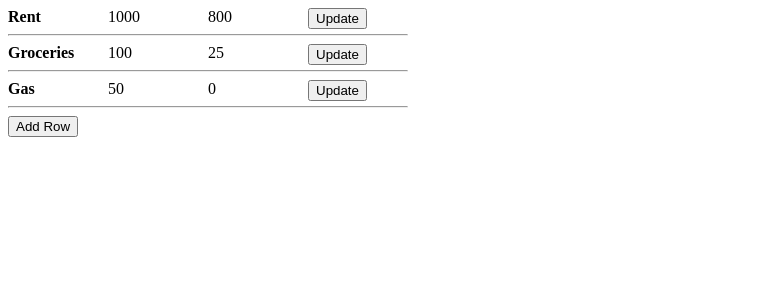
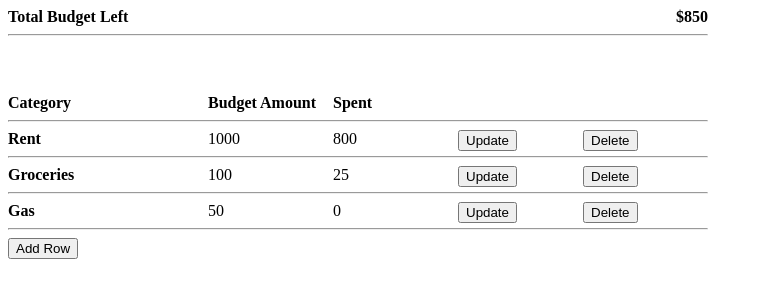
Before and after one commit to EdwardPledger/budget-project, a Vue app: page / in a window 1280 px wide. Shown: the top 300 px of the page, without its empty margins (0-763 px from the left). Built offline with nearby package versions, Linux system fonts and the light colour scheme.

Commit message:
Added delete button, created intial budget amount, and styled budget table

```diff
--- a/src/components/BudgetTable.vue
+++ b/src/components/BudgetTable.vue
@@ -1,4 +1,17 @@
 <template>
+  <div id="total-amount">
+    <div>Total Budget Left</div>
+    <div id="total-amount-value">${{ totalBudgetAmountLeft }}</div>
+    <br>
+    <hr>
+  </div>
+  <div id="headers">
+    <div id="name-header">Category</div>
+    <div id="budget-amount-header">Budget Amount</div>
+    <div id="spent-header">Spent</div>
+    <br>
+    <hr>
+  </div>
   <div id="budgetRows">
     <ul>
       <li v-for="budgetRow in budgetRows" :key="budgetRow.id">
@@ -7,6 +20,9 @@
         <div id="spent">{{ budgetRow.spent }}</div>
         <div class="update-row-button">
           <button type="button" @click="toggleForm(budgetRow)">Update</button>
+        </div>
+        <div class="delete-row-button">
+          <button @click="deleteRow(budgetRow)">Delete</button>
         </div>
         <br>
         <hr>
@@ -21,7 +37,7 @@
 
 <script lang="ts">
 import BudgetRow from '@/types/BudgetRow'
-import { defineComponent, ref } from 'vue'
+import { defineComponent, ref, onBeforeMount } from 'vue'
 import ChangePopUp from './ChangePopUp.vue'
 import budgetDataJson from '../assets/json/BudgetData.json'
 
@@ -29,7 +45,31 @@
   components: { ChangePopUp },
   setup() {
     const budgetRows = ref<BudgetRow[]>(budgetDataJson.data)
+    const totalBudgetAmountLeft = ref<number>(2000)
 
+    // Calculate budget amount left feature
+    const calculateInitialBudgetAmountLeft = () => {
+      let totalBudgeted = 0
+
+      budgetRows.value.forEach((br) => {
+        if (br.budgetAmount >= br.spent) totalBudgeted += br.budgetAmount
+        else totalBudgeted += br.spent
+      })
+      totalBudgetAmountLeft.value -= totalBudgeted
+
+      return totalBudgetAmountLeft;
+    }
+
+    onBeforeMount(() => calculateInitialBudgetAmountLeft())
+
+    // TODO: Make this more robust/handle all scenarios
+    const calculateBudgetAmountLeft = (budgetAmount: number, spent: number) => {
+      if (budgetAmount >= spent) totalBudgetAmountLeft.value -= budgetAmount
+      else totalBudgetAmountLeft.value -= spent
+    }
+
+
+    // Update budget row feature
     let budgetRowToBeUpdated = ref<BudgetRow>(budgetRows.value[0])
     let showPopup = ref<boolean>(false)
 
@@ -46,10 +86,15 @@
       budgetRow.budgetAmount = updatedBudgetRow.budgetAmount
       budgetRow.spent = updatedBudgetRow.spent
 
+      calculateBudgetAmountLeft(budgetRow.budgetAmount, budgetRow.spent)
+
       showPopup.value = false
     }
 
+
+    // Add budget row feature
     // TODO: Figure out a better way to create id's
+    // TODO: Create a pop up form like update
     const addRow = () => {
       budgetRows.value.push({
         id: budgetRows.value.length + 1,
@@ -59,16 +104,54 @@
       })
     }
 
+
+    // Delete budget row feature
+    const deleteRow = (budgetRow: BudgetRow) => {
+      budgetRows.value =
+        budgetRows.value.filter(br => br.id != budgetRow.id)
+    }
+
     return {
-      budgetRows, budgetRowToBeUpdated, showPopup, toggleForm, onUpdateBudgetRow, addRow
-      }
+      budgetRows, budgetRowToBeUpdated, showPopup, totalBudgetAmountLeft,  // Variables
+      calculateInitialBudgetAmountLeft, calculateBudgetAmountLeft, toggleForm, onUpdateBudgetRow, addRow, deleteRow  // Functions
+    }
   },
 })
 </script>
 
 <style scoped>
+  #total-amount {
+    width: 700px;
+    padding-bottom: 50px;
+    font-weight: bold;
+  }
+  #total-amount div {
+    float: left;
+    width: 350px;
+  }
+  #total-amount-value {
+    text-align: right;
+  }
+
+  #headers {
+    width: 700px;
+    font-weight: bold;
+  }
+  #name-header {
+    float: left;
+    width: 200px;
+  }
+  #budget-amount-header {
+    float: left;
+    width: 125px;
+  }
+  #spent-header {
+    float: left;
+    width: 125px;
+  }
+
   #budgetRows {
-    width: 400px;
+    width: 700px;
   }
   ul {
     list-style-type: none;
@@ -77,6 +160,10 @@
   }
   li div {
     float: left;
-    width: 100px;
+    width: 125px;
+  }
+  #name {
+    float: left;
+    width: 200px;
   }
 </style>
```
